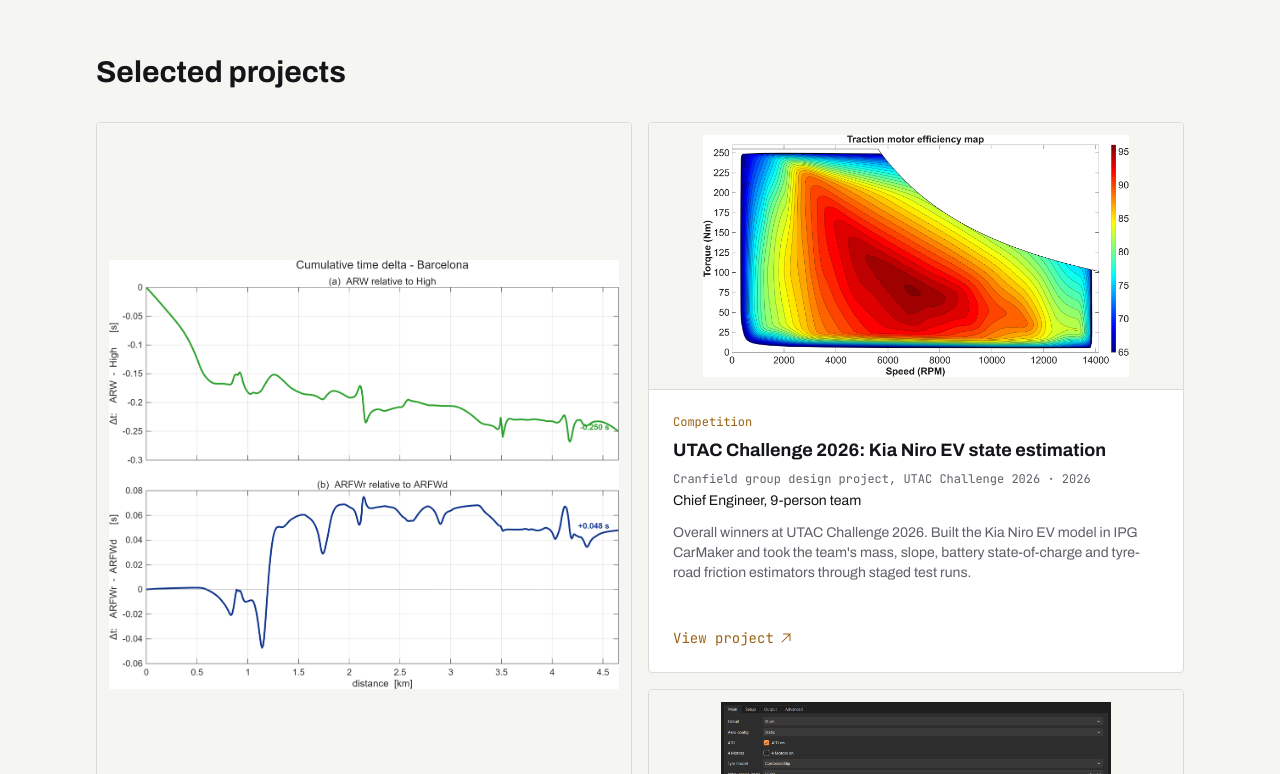
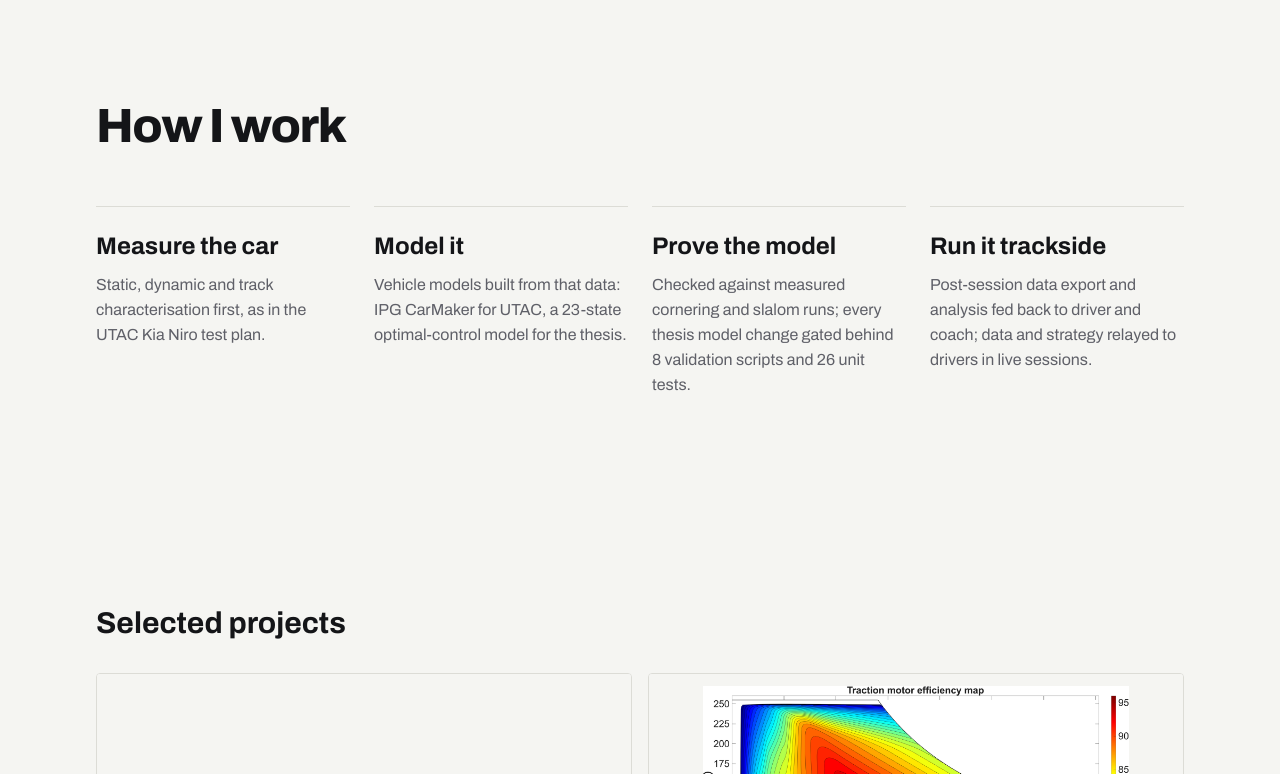
Before and after one commit to often-called-pk/personal-portfolio, a Next.js app: page / in a window 1280 px wide. Shown: the part 1726-2500 px from the top of the page. Built offline with nearby package versions, Linux system fonts and the light colour scheme.

Commit message:
feat(method): add How I work rail

```diff
--- a/src/app/page.tsx
+++ b/src/app/page.tsx
@@ -5,6 +5,7 @@
 import { Experience } from '@/components/sections/experience';
 import { Hero } from '@/components/sections/hero';
 import { Hobbies } from '@/components/sections/hobbies';
+import { Method } from '@/components/sections/method';
 import { Metrics } from '@/components/sections/metrics';
 import { Projects } from '@/components/sections/projects';
 import { Skills } from '@/components/sections/skills';
@@ -16,6 +17,7 @@
         <Hero />
         <Metrics />
         <About />
+        <Method />
         <Projects />
         <Experience />
         <Skills />
--- /dev/null
+++ b/src/components/sections/method.tsx
@@ -0,0 +1,29 @@
+import { Reveal } from '@/components/motion/reveal';
+import { Stagger, StaggerItem } from '@/components/motion/stagger';
+import { method } from '@/content/method';
+import { ui } from '@/content/profile';
+
+// A rail, not cards: each step is named and the ol carries the order, so no step numbers.
+export function Method() {
+  return (
+    <section className="mx-auto max-w-6xl px-4 py-24 md:px-8 md:py-32">
+      <Reveal>
+        <h2 className="text-3xl font-extrabold leading-none tracking-[-0.03em] md:text-4xl lg:text-5xl">
+          {ui.methodTitle}
+        </h2>
+      </Reveal>
+      <Stagger inView>
+        <ol className="mt-10 grid grid-cols-1 gap-8 md:mt-14 md:grid-cols-2 lg:grid-cols-4 lg:gap-6">
+          {method.map((step) => (
+            <li key={step.title} className="min-w-0">
+              <StaggerItem className="h-full border-t border-line pt-6">
+                <h3 className="text-xl font-bold leading-tight md:text-2xl">{step.title}</h3>
+                <p className="mt-3 text-muted">{step.text}</p>
+              </StaggerItem>
+            </li>
+          ))}
+        </ol>
+      </Stagger>
+    </section>
+  );
+}
```
